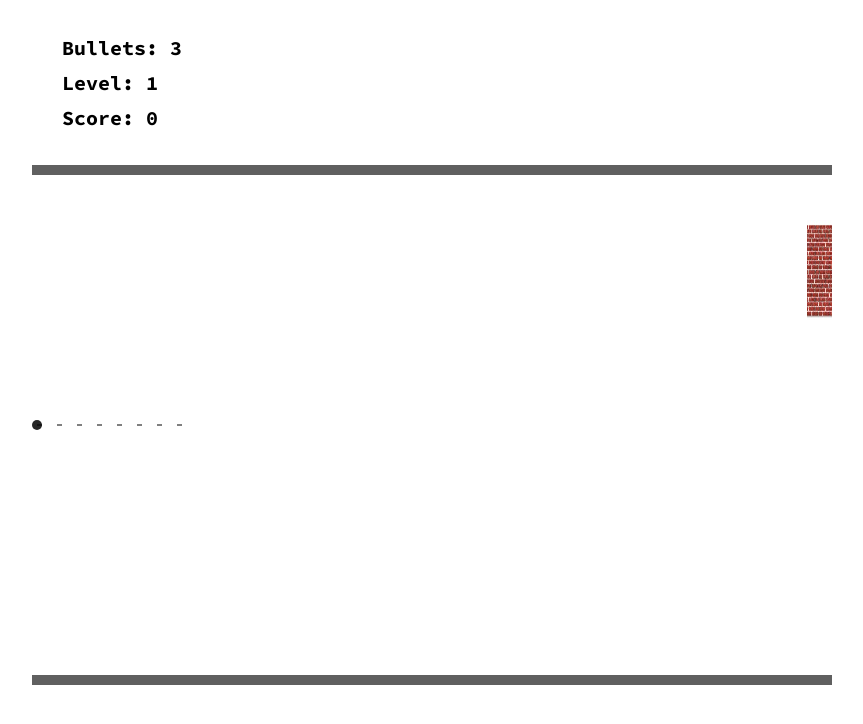
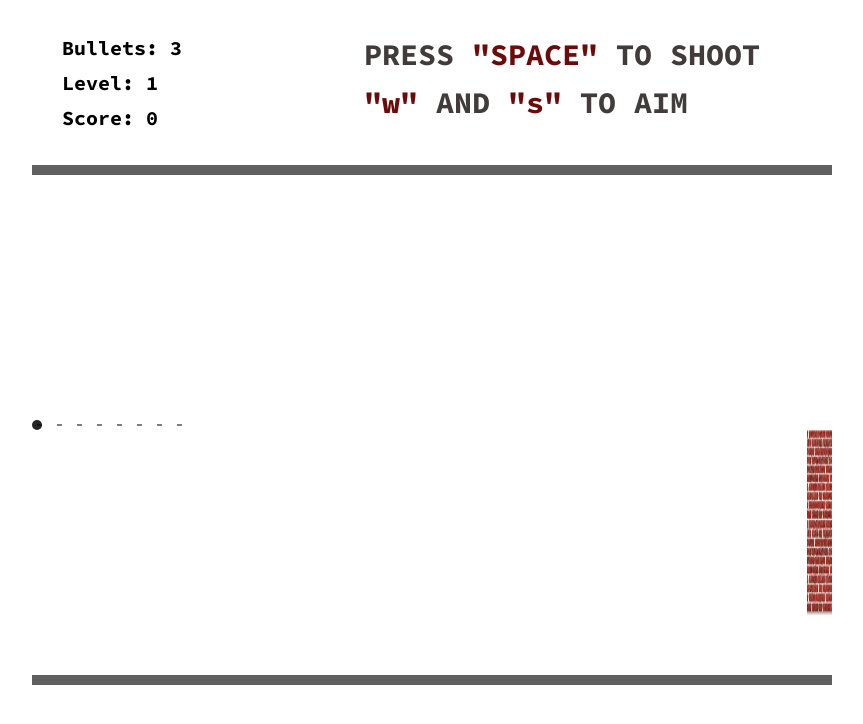
Before and after one commit to eliasMC89/Brick-it, a plain HTML site: page index.html in a window 1280 px wide. Both pictures are taken after a click on the element "PLAY". Shown: the whole page, without its empty margins (244-1107 px from the left). Drawn offline with Linux system fonts and the light colour scheme; a web font is replaced by a local one.

Commit message:
modified colors and added how to info in game screen

```diff
--- a/brick.js
+++ b/brick.js
@@ -4,12 +4,11 @@ function Brick (canvasElement) {
   this.x = canvasElement.width - 25;
   this.y = 0;
   this.sizeX = 25;
-  this.sizeY = 100;
+  this.sizeY = 200;
   this.speed = 5;
   this.direction = 0;
   this.canvasElement = canvasElement;
   this.ctx = this.canvasElement.getContext('2d');
-  // image test
   this.image = new Image();
   this.image.src = './images/brickBackground.jpg';
 }
@@ -24,7 +23,6 @@ Brick.prototype.update = function () {
 
 Brick.prototype.draw = function () {
 
-  //this.ctx.fillStyle = '#750000';
   this.ctx.fillRect (this.x, this.y, this.sizeX, this.sizeY);
   this.ctx.drawImage(this.image, this.x, this.y, this.sizeX, this.sizeY);
 
--- a/enemy.js
+++ b/enemy.js
@@ -3,7 +3,7 @@
 function Enemy (canvasElement) {
   this.x = (canvasElement.width-canvasElement.width/4) - (Math.floor(Math.random() * (canvasElement.width / 4)));//canvasElement.width - 100;
   this.y = 100;
-  this.size = 10;
+  this.size = 15;
   this.speed = 3;
   this.direction = 1;
   this.canvasElement = canvasElement;
@@ -25,8 +25,6 @@ Enemy.prototype.draw = function () {
   this.ctx.beginPath();
   this.ctx.arc(this.x,this.y,this.size,0,Math.PI*2,true);
   this.ctx.drawImage(this.image, this.x-this.size, this.y-this.size, this.size*2, this.size*2);
-  //this.ctx.fillStyle = 'red';
-  //this.ctx.fill();
 
 
 }
--- a/extra-life.js
+++ b/extra-life.js
@@ -3,7 +3,7 @@
 function ExtraLife (canvasElement) {
   this.x = (canvasElement.width-canvasElement.width/2) - (Math.floor(Math.random() * (canvasElement.width / 4)));
   this.y = 50;
-  this.size = 10;
+  this.size = 15;
   this.speed = 4;
   this.direction = 1;
   this.canvasElement = canvasElement;
--- a/game.js
+++ b/game.js
@@ -118,7 +118,7 @@ Game.prototype.checkAllCollisions = function () {
     this.tempScore = 0;
     this.updateScore();
     this.addLevel();
-    this.brick.setSpeed(2);
+    this.brick.setSpeed(1);
     this.brick.setLength(-10);
     this.bullet = new Bullet (this.canvasElement);
     this.arrow = new Arrow (this.canvasElement);
--- a/main.js
+++ b/main.js
@@ -47,16 +47,9 @@ function main() {
     document.body.prepend(splashScreen);
 
     startButton = document.querySelector('.play');
-    // buttons = document.querySelector('.buttons');
 
     startButton.addEventListener('click', destroySplash);
-    // buttons.addEventListener('mouseover', function(event) {
-    //   event.target.style.color = "yellow";
 
-    //   setTimeout(function() {
-    //     event.target.style.color = '#CECECE';
-    //   }, 500);
-    // });
   }
 
   function destroySplash() {
@@ -70,9 +63,15 @@ function main() {
     gameScreen = buildDOM(`
       <main>
         <section class="info container">
-          <p class="lives">Bullets: <span class="lives-value"></span></p>
-          <p class="level">Level: <span class="level-value">1</span></p>
-          <p class="score">Score: <span class="score-value">0</span></p>
+          <div class="player-info">
+            <p class="lives">Bullets: <span class="lives-value"></span></p>
+            <p class="level">Level: <span class="level-value">1</span></p>
+            <p class="score">Score: <span class="score-value">0</span></p>
+          </div>
+          <div class="shoot-info">
+            <p>PRESS <span>"SPACE"</span> TO SHOOT</p>
+            <p><span>"w"</span> AND <span>"s"</span> TO AIM</p>
+          </div>
         </section>
         <section class="game container">
           <canvas width="800px" height="500px"></canvas>
@@ -159,6 +158,10 @@ function main() {
 
   function destroyGameOverScreen(event) {
     gameOverScreen.remove();
+    restartButton.removeEventListener('click', destroyGameOverScreen);
+    backToMenuButton.removeEventListener('click', destroyGameOverScreen);
+
+
 
     if (event.target.className === "restart button"){
       buildGameScreen(3);
--- a/styles.css
+++ b/styles.css
@@ -156,8 +156,19 @@ section.info {
   font-weight: 700;
   font-size: 20px;
   padding-left: 30px;
+  display: flex;
+  justify-content: space-between;
 }
 
 .info p {
   padding: 5px 0px;
 }
+
+.shoot-info p {
+  font-size: 30px;
+  color: #423B3B;
+}
+
+.shoot-info span {
+  color: #6B0B0B;
+}
```
